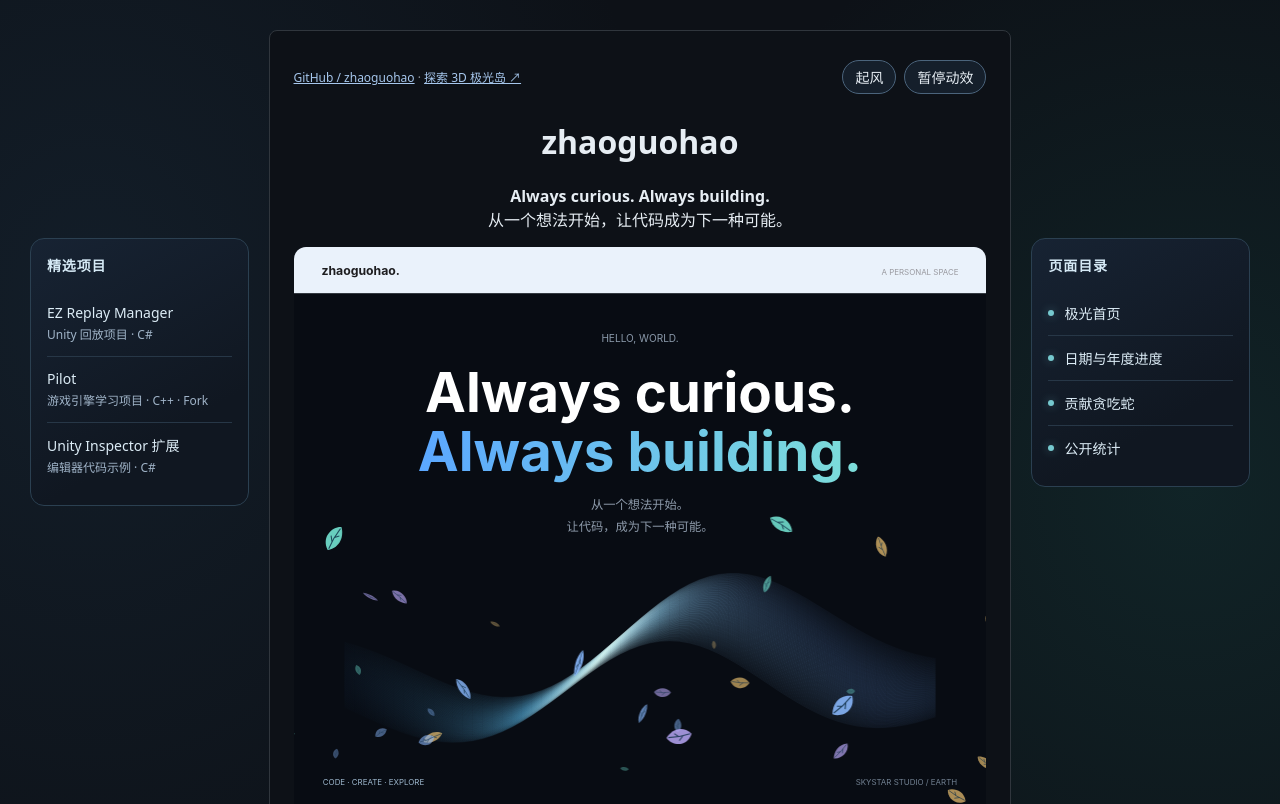
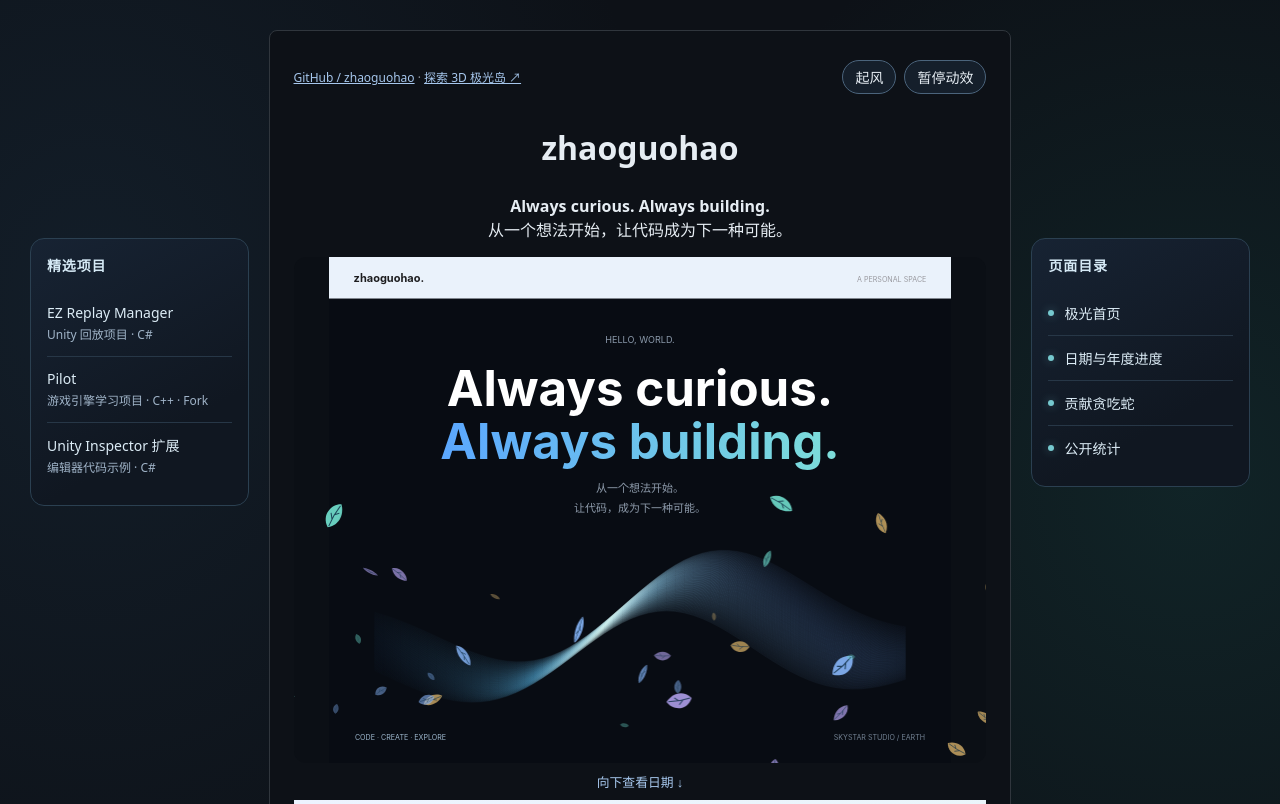
Before and after one commit to zhaoguohao/zhaoguohao, a plain HTML site: page docs/index.html in a window 1280 px wide. Shown: the top 804 px of the page. Drawn offline with Linux system fonts and the light colour scheme.

Commit message:
Fit the Aurora opening to the first viewport

```diff
--- a/docs/index.html
+++ b/docs/index.html
@@ -5,9 +5,9 @@
 <meta name="viewport" content="width=device-width, initial-scale=1"><meta name="description" content="zhaoguohao 的个人主页。探索、创造与开源贡献。"><link rel="preconnect" href="https://raw.githubusercontent.com">
 <title>zhaoguohao · Aurora</title>
 <style>
-  body { margin: 0; background: #0d1117; padding: clamp(12px, 3vw, 30px); font-family: system-ui, sans-serif; color: #e6edf3; }
+  body { --page-inset: clamp(12px, 3vw, 30px); --panel-inset: clamp(12px, 2.5vw, 24px); margin: 0; background: #0d1117; padding: var(--page-inset); font-family: system-ui, sans-serif; color: #e6edf3; }
   .page-layout { max-width: 950px; margin: auto; display: grid; gap: 18px; }
-  main { min-width: 0; border: 1px solid #30363d; padding: clamp(12px, 2.5vw, 24px); border-radius: 8px; background: #0d1117; }
+  main { min-width: 0; border: 1px solid #30363d; padding: var(--panel-inset); border-radius: 8px; background: #0d1117; }
   .rail { min-width: 0; }
   .rail-nav { display: none; }
   .rail-card { padding: 20px; border: 1px solid #2b4051; border-radius: 14px; background: linear-gradient(150deg, #172333, #101721 70%); }
@@ -53,8 +53,17 @@
   .wind-controls button { padding: 6px 12px; border: 1px solid #4b647c; border-radius: 999px; background: #151f2b; color: #e6edf3; font: inherit; font-size: .875rem; cursor: pointer; }
   .wind-controls button:hover { border-color: #8bd9de; }
   .wind-controls button:focus-visible { outline: 2px solid #8bd9de; outline-offset: 3px; }
-  .hero { position: relative; overflow: hidden; border-radius: 12px 12px 0 0; }
+  .opening {
+    display: grid;
+    grid-template-rows: auto minmax(0, 1fr) auto;
+    min-block-size: 340px;
+    block-size: calc(100svh - var(--page-inset) - var(--panel-inset) - 1px);
+  }
+  .hero { position: relative; overflow: hidden; min-height: 0; border-radius: 12px; background: #0b0f15; }
+  .hero img { position: absolute; inset: 0; width: 100%; height: 100%; object-fit: contain; background: transparent; }
   .hero canvas { position: absolute; inset: 0; width: 100%; height: 100%; pointer-events: none; }
+  .scroll-next { justify-self: center; padding: 9px 14px; color: #a6c7ed; font-size: .8rem; text-decoration: none; }
+  .scroll-next:hover { text-decoration: underline; }
   .deferred-art { position: relative; background: #161b22; }
   .deferred-art [hidden] { display: none; }
   .art-status { position: absolute; top: 0; inset-inline-start: 0; margin: 0; padding: 14px 16px; }
@@ -64,6 +73,8 @@
 <body>
 <div class="page-layout">
 <main id="top">
+  <section class="opening" aria-labelledby="profile-title">
+    <div>
       <div class="site-header">
         <p><a href="https://github.com/zhaoguohao">GitHub / zhaoguohao</a> · <a href="./explore/">探索 3D 极光岛 ↗</a></p>
         <div class="wind-controls" hidden>
@@ -71,13 +82,16 @@
           <button type="button" id="toggle-motion">暂停动效</button>
         </div>
       </div>
-  <h1>zhaoguohao</h1>
+      <h1 id="profile-title">zhaoguohao</h1>
       <p class="intro"><strong>Always curious. Always building.</strong><br />
         从一个想法开始，让代码成为下一种可能。</p>
+    </div>
     <div class="hero">
       <img id="hero-art" src="https://raw.githubusercontent.com/zhaoguohao/zhaoguohao/master/assets/profile/hero-aurora.svg" width="960" height="780" fetchpriority="high" alt="蓝青色极光流线">
       <canvas aria-hidden="true"></canvas>
     </div>
+    <a class="scroll-next" href="#timeline">向下查看日期 ↓</a>
+  </section>
   <div id="timeline" class="deferred-art" style="aspect-ratio: 960 / 406">
     <p class="art-status">加载中 · 最近更新时间与年度进度</p>
     <img hidden data-src="https://raw.githubusercontent.com/zhaoguohao/zhaoguohao/master/assets/profile/date-aurora.svg" width="960" height="406" alt="最近更新时间与年度进度">
```
Lines whose indentation alone changed are shown as unchanged.
